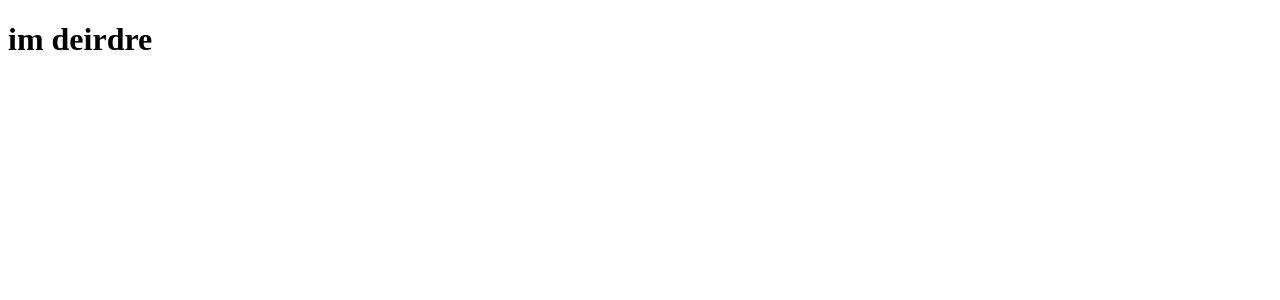
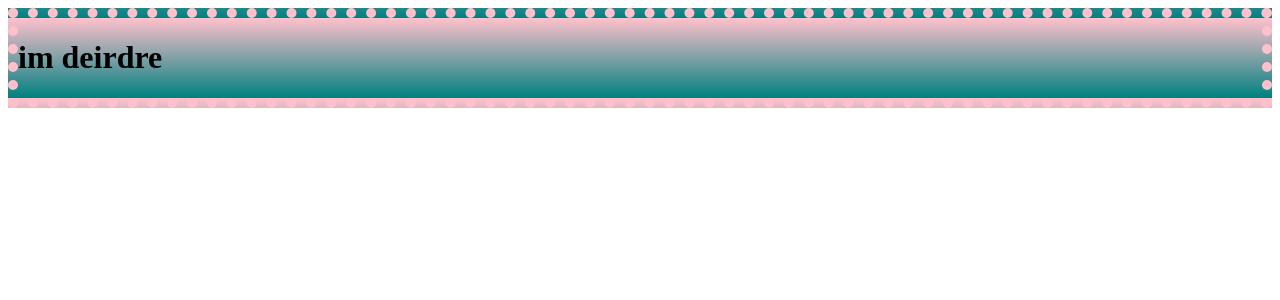
Before and after one commit to Atelier-Innovations/Front-End, a React app: page / in a window 1280 px wide. Shown: the top 300 px of the page. Built offline with nearby package versions, Linux system fonts and the light colour scheme; the HTML template or start-up script is replaced by a standard one.

Commit message:
implemented css-loader and style-loader, added main.css to project

```diff
--- a/package.json
+++ b/package.json
@@ -24,7 +24,9 @@
     "tscheck": "tsc"
   },
   "dependencies": {
+    "css-loader": "^6.7.3",
     "react": "^18.2.0",
-    "react-dom": "^18.2.0"
+    "react-dom": "^18.2.0",
+    "style-loader": "^3.3.1"
   }
 }
--- a/src/App.tsx
+++ b/src/App.tsx
@@ -1,6 +1,6 @@
 import React from 'react';
 export const App: React.FC = () => (
-  <div>
+  <div className="a-cool-div">
     <h1>im deirdre</h1>
 
   </div>
--- a/src/index.tsx
+++ b/src/index.tsx
@@ -1,6 +1,7 @@
 import React from 'react';
 import { createRoot } from 'react-dom/client';
 import { App } from './App';
+import './styles/main.css';
 
 const rootNode = document.getElementById('app');
 
--- /dev/null
+++ b/src/styles/main.css
@@ -0,0 +1,4 @@
+.a-cool-div {
+  border: 10px dotted pink;
+  background: linear-gradient(pink, teal);
+}
--- a/webpack.config.js
+++ b/webpack.config.js
@@ -21,6 +21,13 @@ module.exports = {
           loader: 'babel-loader',
         },
       },
+      {
+        test: /\.css$/,
+        use: [
+          'style-loader',
+          'css-loader'
+        ]
+      }
     ],
   },
   resolve: {
```
Also changed, not shown: 1 other file (tests, documents, lock files or other folders).
